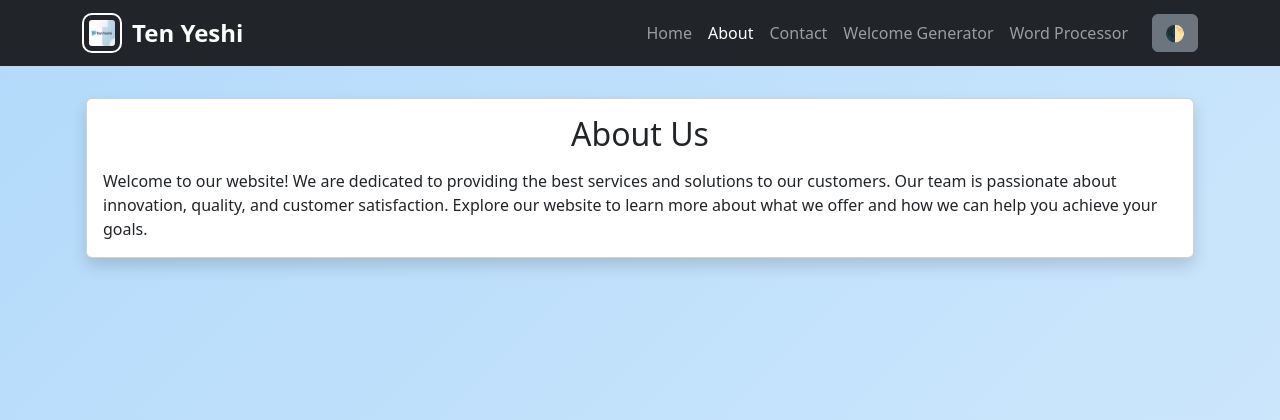
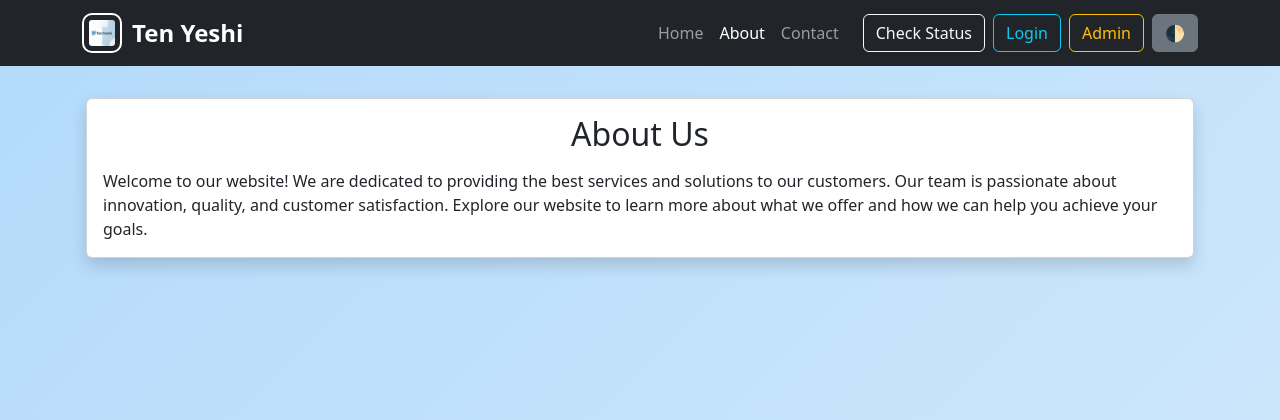
Before and after one commit to TenYeshi/WebsiteBuilder, a Flask app: page /about.html in a window 1280 px wide. Shown: the top 420 px of the page. Run offline with Flask 3, Linux system fonts and the light colour scheme.

Commit message:
Update navigation links and add buttons for essential pages
Removes "Welcome Generator" and "Word Processor" links, adds "Check Status," "Login," and "Admin" buttons in about.html and contact.html.

Replit-Commit-Author: Agent
Replit-Commit-Session-Id: 4a961ba9-7e2a-450c-a209-2de1ec8c682c
Replit-Commit-Screenshot-Url: https://storage.googleapis.com/screenshot-production-us-central1/cf578849-1903-4d15-b4c9-f6821fa54d0a/b8ad6009-26fa-4a70-bd7b-c22cda18fc37.jpg

```diff
--- a/web/templates/about.html
+++ b/web/templates/about.html
@@ -37,15 +37,12 @@
                     <li class="nav-item">
                         <a class="nav-link" href="{{ url_for('contact') }}">Contact</a>
                     </li>
-                    <li class="nav-item">
-                        <a class="nav-link" href="{{ url_for('welcome_message') }}">Welcome Generator</a>
-                    </li>
-                    <li class="nav-item">
-                        <a class="nav-link" href="{{ url_for('word_processor') }}">Word Processor</a>
-                    </li>
                 </ul>
-                <!-- Buttons on Navbar -->
+                <!-- Button on Navbar -->
                 <div class="d-flex align-items-center ms-3">
+                    <a href="{{ url_for('check_application_status') }}" class="btn btn-outline-light me-2">Check Status</a>
+                    <a href="{{ url_for('login') }}" class="btn btn-outline-info me-2">Login</a>
+                    <a href="{{ url_for('dashboard') }}" class="btn btn-outline-warning me-2">Admin</a>
                     <button class="btn btn-secondary dark-toggle">🌓</button>
                 </div>
             </div>
```
Also changed, not shown: web/templates/contact.html (+3 -8 lines).
